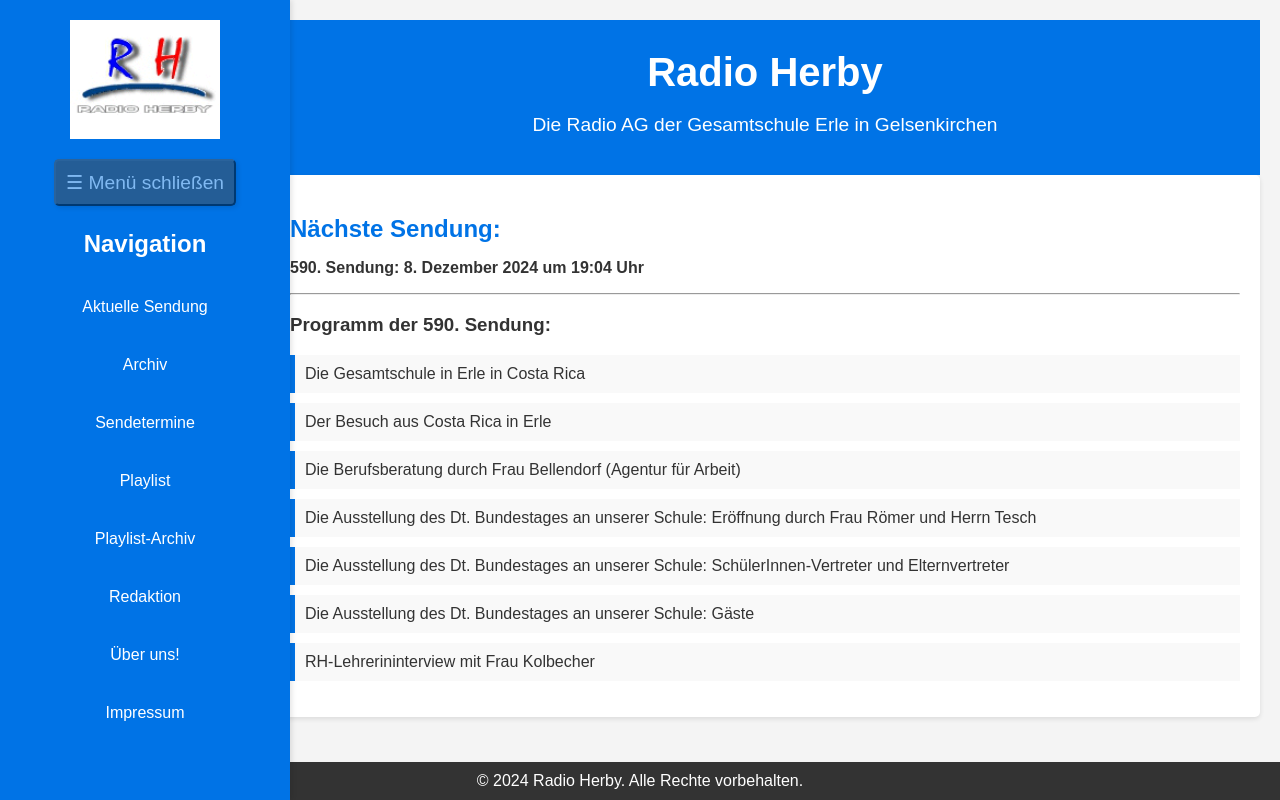
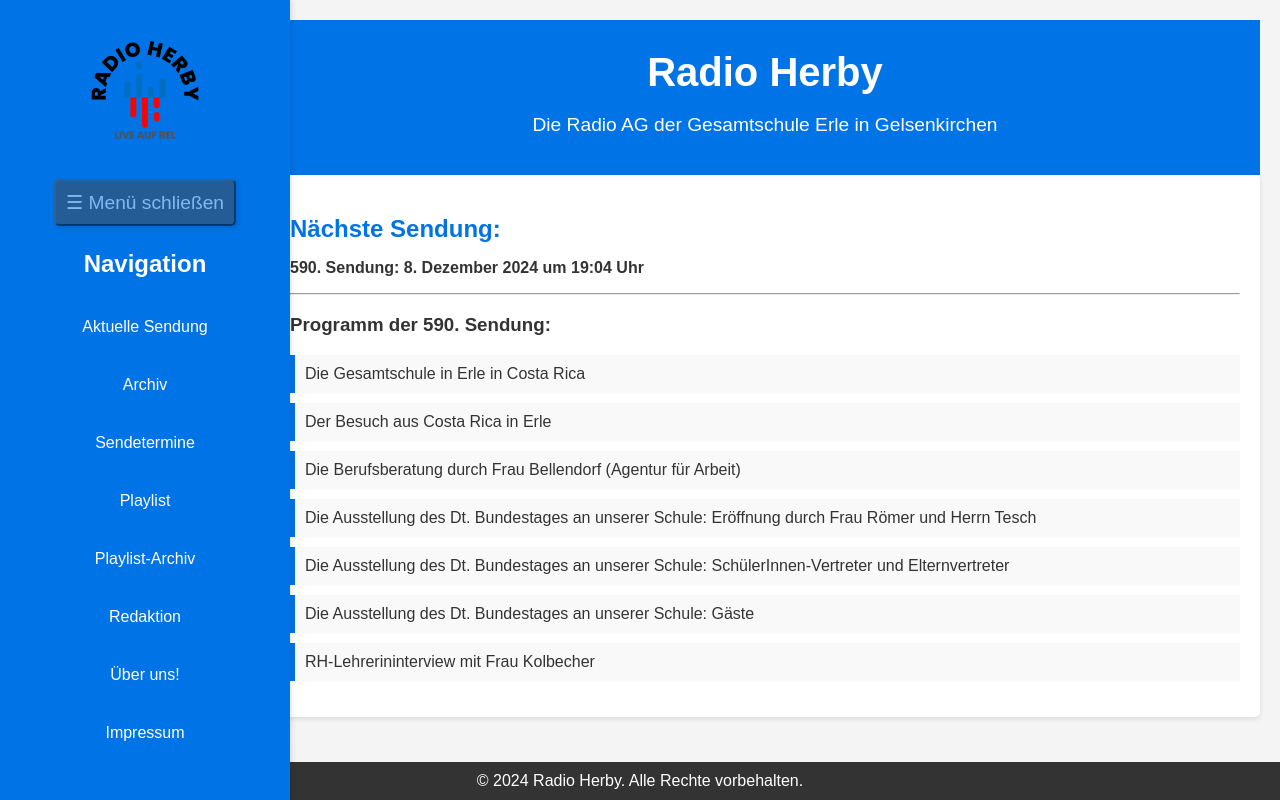
Before and after one commit to jojosstudio/radioherby, a plain HTML site: page index.html in a window 1280 px wide. Drawn offline with Linux system fonts and the light colour scheme.

Commit message:
Update index.html

```diff
--- a/index.html
+++ b/index.html
@@ -212,7 +212,7 @@
     <div class="menu-toggle" onclick="toggleSidebar()">☰ Menü</div>
 
     <aside class="sidebar">
-        <img src="index-Dateien/RH-Logo.gif" alt="Radio Herby Logo">
+        <img src="index-Dateien/logo-transparent-png.png" alt="Radio Herby Logo">
         <button class="close-menu" onclick="toggleSidebar()">☰ Menü schließen</button>
         <h3>Navigation</h3>
         <a href="index.html">Aktuelle Sendung</a>
```
